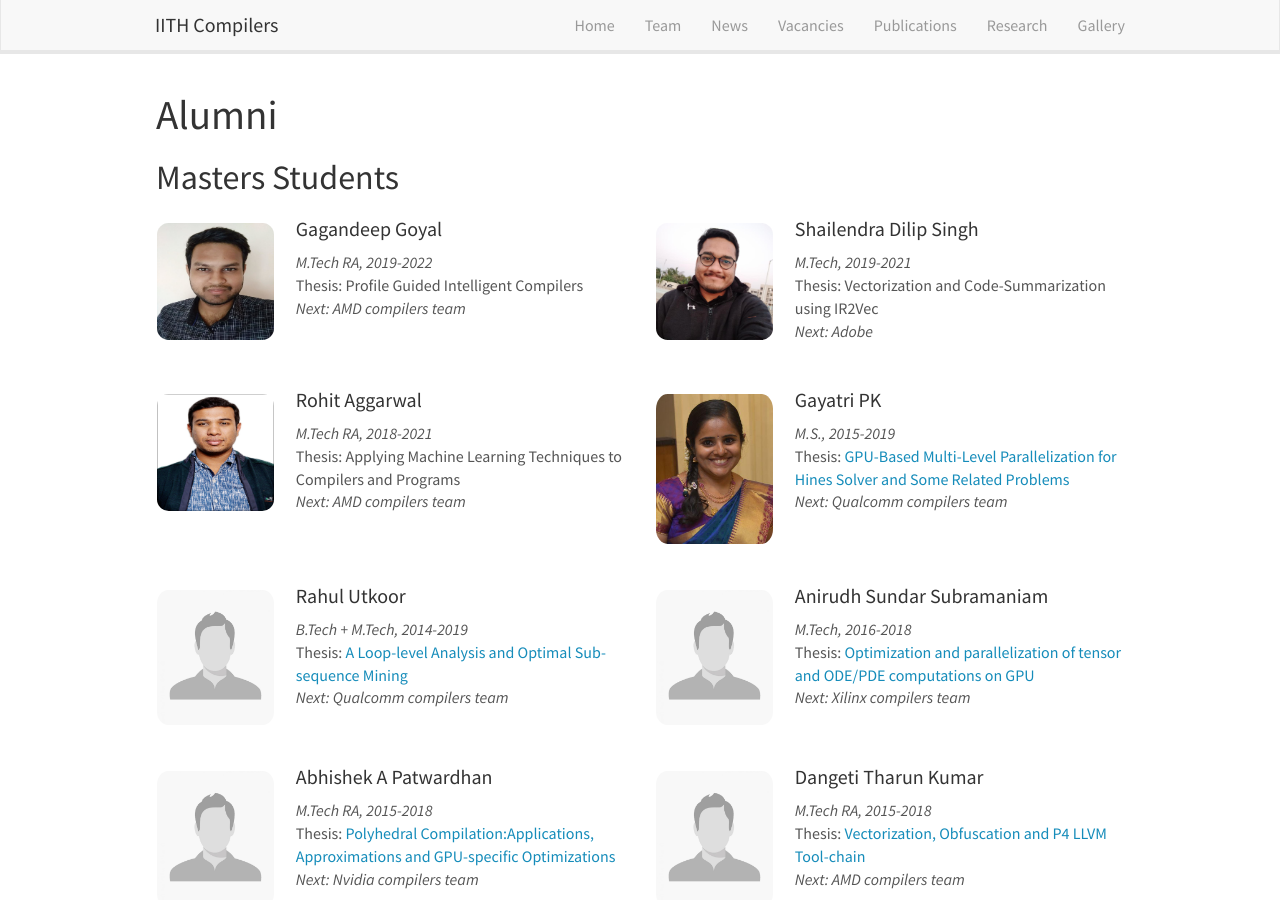
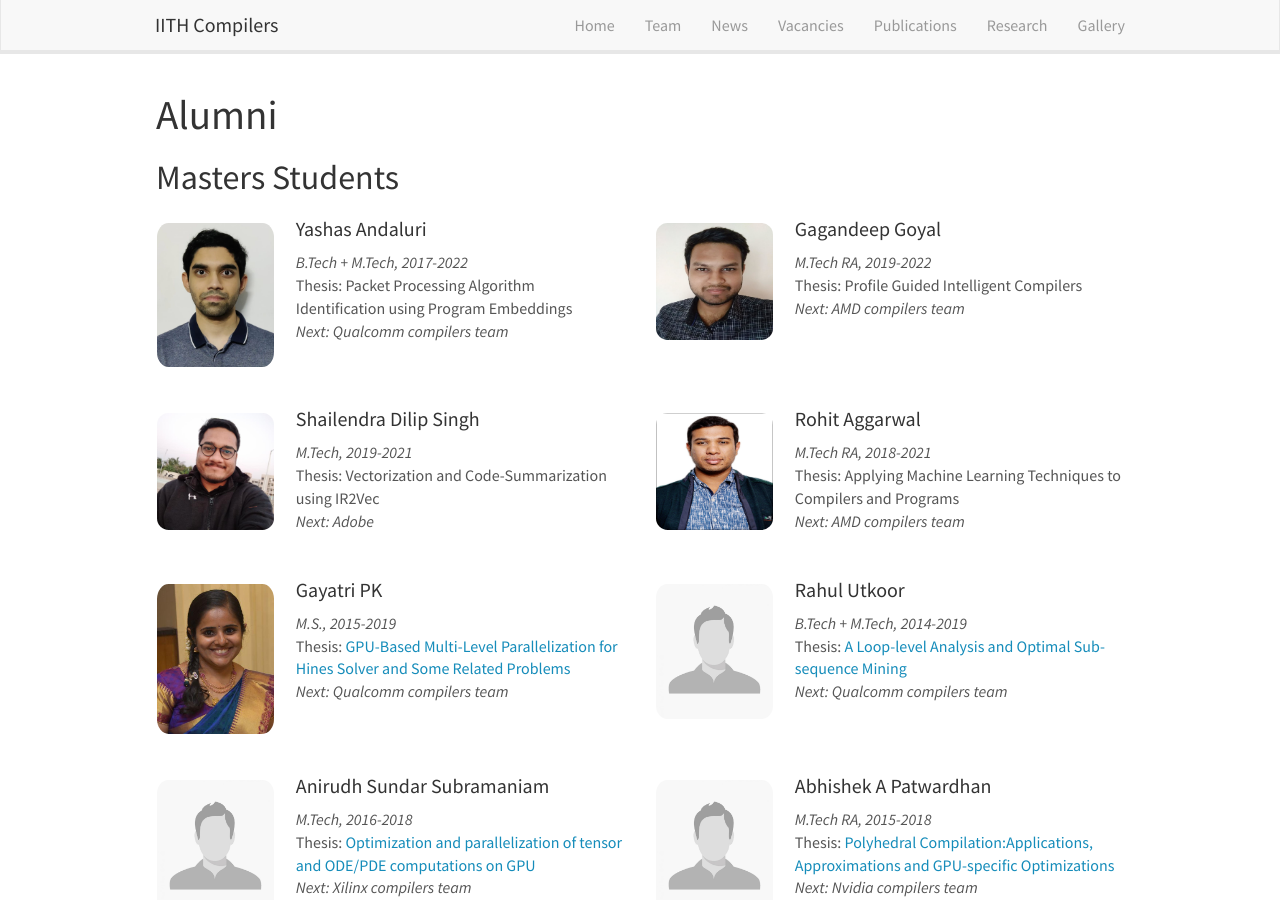
Before and after one commit to utpalbora/compilers.cse.iith.ac.in, a Jekyll site: the page built from _pages/alumni.md, in a window 1280 px wide and 900 px high. Built offline with Jekyll 4.4.1, drawn with Linux system fonts in a browser that asks for light colours; nearby versions of some CDN libraries.

Commit message:
Moved Yashas to alumni

```diff
--- a/_data/alumni.yml
+++ b/_data/alumni.yml
@@ -1,3 +1,11 @@
+- name: Yashas Andaluri
+  type: alum
+  info: B.Tech + M.Tech, 2017-2022
+  photo: yashas.jpg
+  thesis: Packet Processing Algorithm Identification using Program Embeddings
+  thesis_link:
+  next: Qualcomm compilers team
+
 - name: Gagandeep Goyal
   type: alum
   info: M.Tech RA, 2019-2022
```
Also changed, not shown: _data/team_members.yml (+9 -9 lines).
